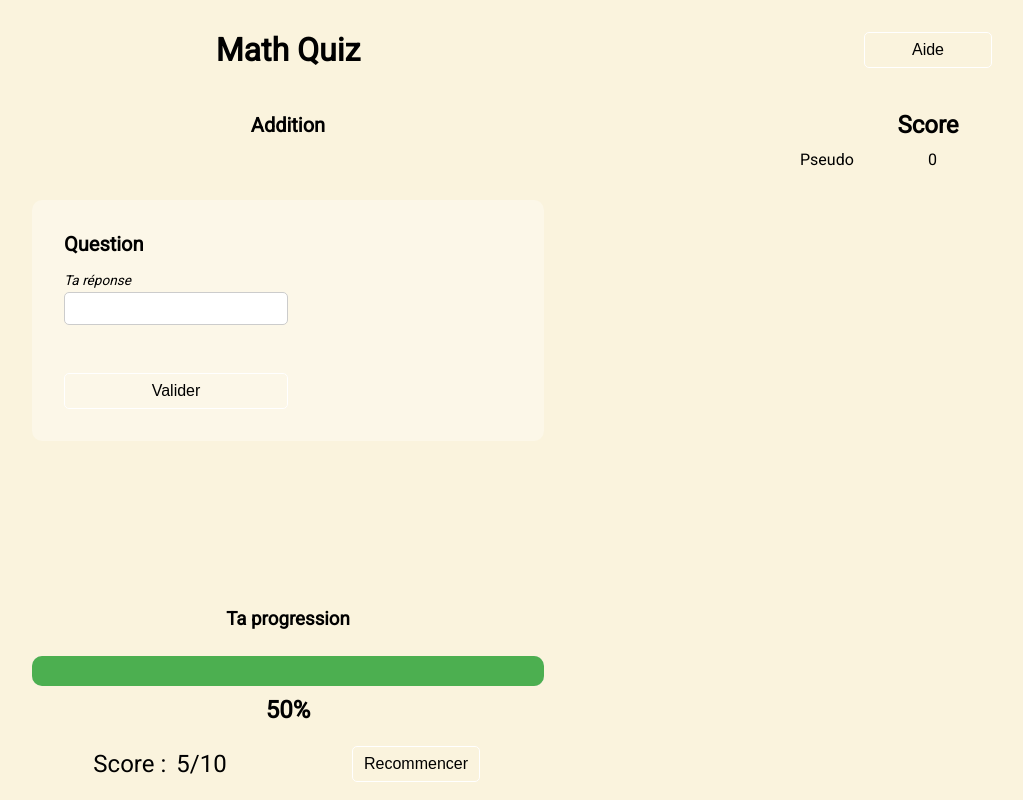
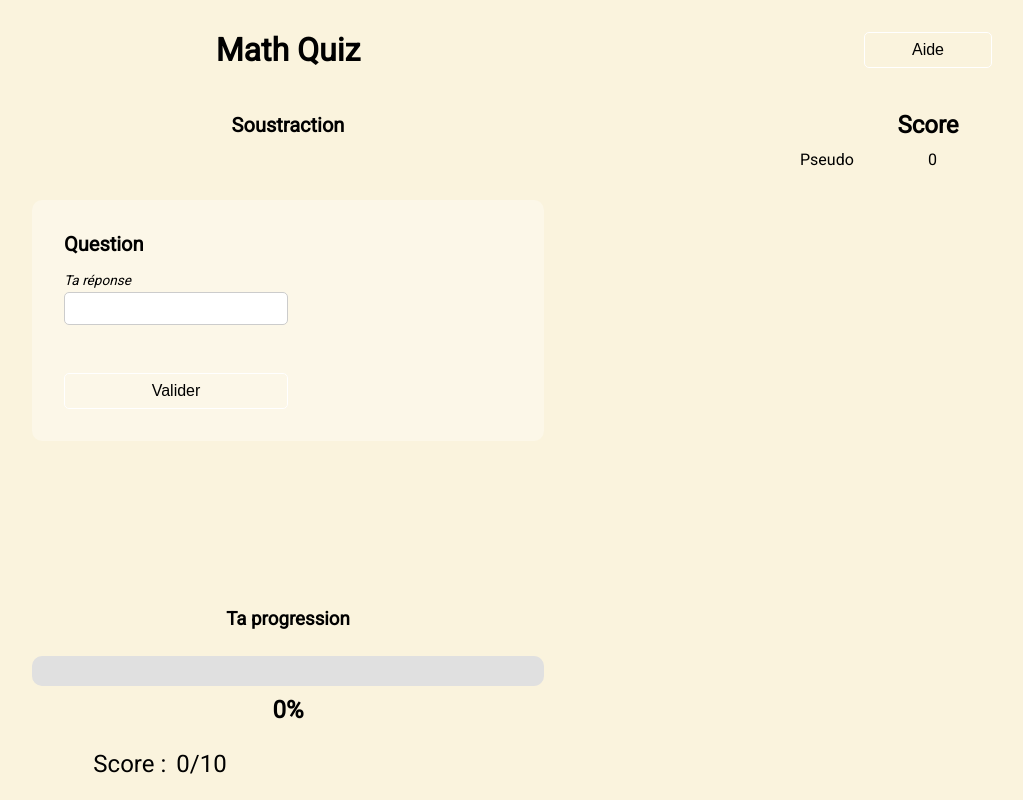
Before and after one commit to MisterWaner/math-game, a React (Vite) app: page /soustraction in a window 1280 px wide. Shown: the whole page, without its empty margins (224-1247 px from the left). Built offline with nearby package versions, Linux system fonts and the light colour scheme.

Commit message:
implement logic for progression bar, score count and restart a quiz

```diff
--- a/src/components/Card/Card.tsx
+++ b/src/components/Card/Card.tsx
@@ -16,6 +16,9 @@ export default function Card() {
 
     const question = useQuizzStore((state) => state.question);
     const type = useQuizzStore((state) => state.type);
+    const incrementScore = useQuizzStore((state) => state.incrementScore);
+    const progress = useQuizzStore((state) => state.progress);
+    const totalProgress = useQuizzStore((state) => state.totalProgress);
 
     const handleInputChange = (event: React.ChangeEvent<HTMLInputElement>) => {
         setUserAnswer(event.target.value);
@@ -28,12 +31,18 @@ export default function Card() {
                     "Bravo ! Tu as trouvé la bonne réponse, continue comme ça !"
                 );
                 setTextStyle({ color: "#74b816" });
+                incrementScore();
             } else if (Number(userAnswer) !== question.answer) {
                 setText(`Dommage, la bonne réponse était ${question.answer}`);
                 setTextStyle({ color: "red" });
             } else {
                 setText("");
             }
+        }
+
+        if (progress === totalProgress) {
+            setText("Félicitations, tu as terminé le quizz !");
+            setTextStyle({ color: "#74b816" });
         }
     };
 
@@ -45,6 +54,16 @@ export default function Card() {
 
     return (
         <>
+            {progress === totalProgress ? (
+                <div className={styles.container}>
+                    <div className={styles.questionContainer}>
+                        <p className={styles.questionHeader}>Fin</p>
+                        <div className={styles.questionContent}>
+                            <p>Bravo, tu as terminé le quizz !</p>
+                        </div>
+                    </div>
+                </div>
+            ) : (
                 <div className={styles.container}>
                     <div className={styles.questionContainer}>
                         <p className={styles.questionHeader}>Question</p>
@@ -68,6 +87,8 @@ export default function Card() {
                         </div>
                     </div>
                 </div>
+            )}
+
             {showModal &&
                 createPortal(
                     <Modal
@@ -77,8 +98,7 @@ export default function Card() {
                         type={type}
                     />,
                     document.body
-                )
-            }
+                )}
         </>
     );
 }
--- a/src/components/Modal/Modal.module.css
+++ b/src/components/Modal/Modal.module.css
@@ -11,7 +11,7 @@
     align-items: center;
 
     .modal {
-        background-color:rgba(240, 171, 252, 1);
+        background-color:#FAF3DD;
         width: 35%;
         padding: 20px;
         border-radius: 10px;
@@ -51,17 +51,6 @@
             display: flex;
             justify-content: center;
             margin-top: 20px;
-
-            /* button {
-                padding: 10px 20px;
-                border: none;
-                border-radius: 5px;
-                background-color: rgba(0, 0, 0, 0.5);
-                color: white;
-                font-weight: bolder;
-                cursor: pointer;
-                font-size: 1.1rem;
-            } */
         }
     }
 }
--- a/src/components/Modal/Modal.tsx
+++ b/src/components/Modal/Modal.tsx
@@ -7,6 +7,8 @@ import Button from "../Button/Button";
 export default function Modal({ text, onClose, textStyle, type}: { text: string; onClose: () => void; textStyle: object; type: string;}) {
 
     const generateQuestion = useQuizzStore((state) => state.generateQuestion);
+    const incrementQuestionCount = useQuizzStore((state) => state.incrementQuestionCount);
+    const incrementProgress = useQuizzStore((state) => state.incrementProgress);
 
     return (
         <div className={styles.container}>
@@ -18,8 +20,10 @@ export default function Modal({ text, onClose, textStyle, type}: { text: string;
                     <p style={textStyle}>{text}</p>
                 </div>
                 <div className={styles.modalFooter}>
-                    <Button title="Question Suivante" onClick={() => {
+                    <Button title={"Question Suivante"} onClick={() => {
                         generateQuestion(type);
+                        incrementQuestionCount();
+                        incrementProgress();
                         onClose();
                     }} />
                 </div>
--- a/src/components/QuizScore/QuizScore.tsx
+++ b/src/components/QuizScore/QuizScore.tsx
@@ -1,7 +1,38 @@
+import { useQuizzStore } from "../../store/QuizzStore";
 import Button from "../Button/Button";
 import styles from "./QuizScore.module.css";
 
 export default function QuizScore() {
+    const localScore = useQuizzStore((state) => state.score);
+    const resetQuestionCount = useQuizzStore(
+        (state) => state.resetQuestionCount
+    );
+    const generateQuestion = useQuizzStore((state) => state.generateQuestion);
+    const resetScore = useQuizzStore((state) => state.resetScore);
+    const progress = useQuizzStore((state) => state.progress);
+    const totalProgress = useQuizzStore((state) => state.totalProgress);
+    const resetProgress = useQuizzStore((state) => state.resetProgress);
+    const type = useQuizzStore((state) => state.type);
+
+    const getColor = () => {
+        if (progress < 30) {
+            return "red";
+        } else if (progress < 50) {
+            return "orange";
+        } else if (progress < 70) {
+            return "yellow";
+        } else {
+            return "green";
+        }
+    };
+
+    const handleReset = () => {
+        resetQuestionCount();
+        resetScore();
+        resetProgress();
+        generateQuestion(type);
+    };
+
     return (
         <div className={styles.container}>
             <div className={styles.titleContainer}>
@@ -9,17 +40,28 @@ export default function QuizScore() {
             </div>
             <div className={styles.progressbarContainer}>
                 <div className={styles.progressBar}>
-                    <div className={styles.progressBarFill}></div>
+                    <div
+                        className={styles.progressBarFill}
+                        style={{
+                            width: `${progress}%`,
+                            backgroundColor: getColor(),
+                        }}
+                    ></div>
                 </div>
-                <div className={styles.progressBarLabel}>50%</div>
+                <div className={styles.progressBarLabel}>{progress}%</div>
             </div>
             <div className={styles.scoreContainer}>
                 <div className={styles.score}>
                     <p>Score :</p>
-                    <p>5/10</p>
+                    <p>{localScore}/10</p>
                 </div>
                 <div className={styles.buttonContainer}>
-                    <Button title="Recommencer" onClick={() => {}} />
+                    {progress > (totalProgress / 2) ? (
+                        <Button
+                            title="Recommencer"
+                            onClick={() => handleReset()}
+                        />
+                    ) : null}
                 </div>
             </div>
         </div>
--- a/src/pages/Soustraction.tsx
+++ b/src/pages/Soustraction.tsx
@@ -8,7 +8,7 @@ export default function Soustraction() {
             <main>
                 <div className="pageContainer">
                     <div className="pageTitle">
-                        <h2>Addition</h2>
+                        <h2>Soustraction</h2>
                     </div>
                     <Quizz />
                     <QuizScore />
--- a/src/store/QuizzStore.ts
+++ b/src/store/QuizzStore.ts
@@ -6,6 +6,21 @@ type QuizzState = {
     type: string;
     question: { questionText: string | null; answer: number | null } | null;
     generateQuestion: (type: string) => void;
+    score: number;
+    player: string;
+    globalPercent: number;
+    incrementScore: () => void;
+    incrementQuestionCount: () => void;
+    resetQuestionCount: () => void;
+    resetScore: () => void;
+    setPlayer: (player: string) => void;
+    userAnswer: string;
+    questionCount: number;
+    totalQuestions: number;
+    progress: number;
+    totalProgress: number;
+    incrementProgress: () => void;
+    resetProgress: () => void;
 };
 
 type Action = {
@@ -16,7 +31,7 @@ type Action = {
 
 };
 
-export const useQuizzStore = create<QuizzState & Action>()((set) => ({
+export const useQuizzStore = create<QuizzState & Action>()((set, get) => ({
     type: "",
     title: "",
     userAnswer: "",
@@ -25,6 +40,41 @@ export const useQuizzStore = create<QuizzState & Action>()((set) => ({
         set({ title, isSelected });
     },
     question: null,
+    score: 0,
+    player: "",
+    questionCount: 0,
+    totalQuestions: 10,
+    globalPercent: 0,
+    progress: 0,
+    totalProgress: 100,
+    setPlayer: (player) => {
+        set({ player });
+    },
+    incrementScore: () => {
+        set((state) => ({ score: state.score + 1 }));
+    },
+    incrementQuestionCount: () => {
+        const {questionCount, totalQuestions} = get();
+
+        for (let i = 0; i < totalQuestions; i++) {
+            set({ questionCount: questionCount + 1 });
+        }
+    },
+    resetQuestionCount: () => {
+        set({ questionCount: 0 });
+    },
+    resetScore: () => {
+        set({ score: 0 });
+    },
+    incrementProgress: () => {
+        const {progress, totalProgress} = get();
+        for (let i = 0; i < totalProgress ; i++) {
+            set({ progress: progress + 10 });
+        }
+    },
+    resetProgress: () => {
+        set({ progress: 0 });
+    },
 
     // Generate a question based on the type of quizz
     generateQuestion: (type) => {
```
Lines whose indentation alone changed are shown as unchanged.
